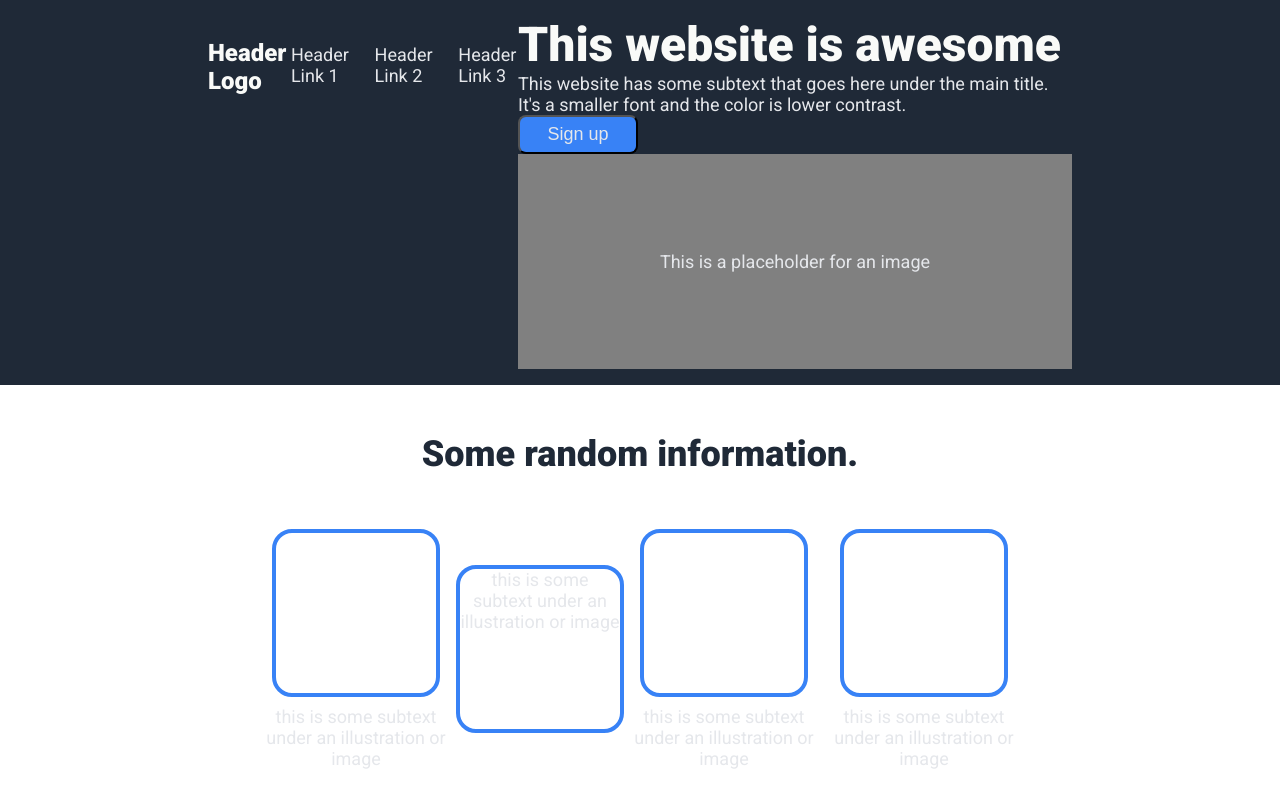
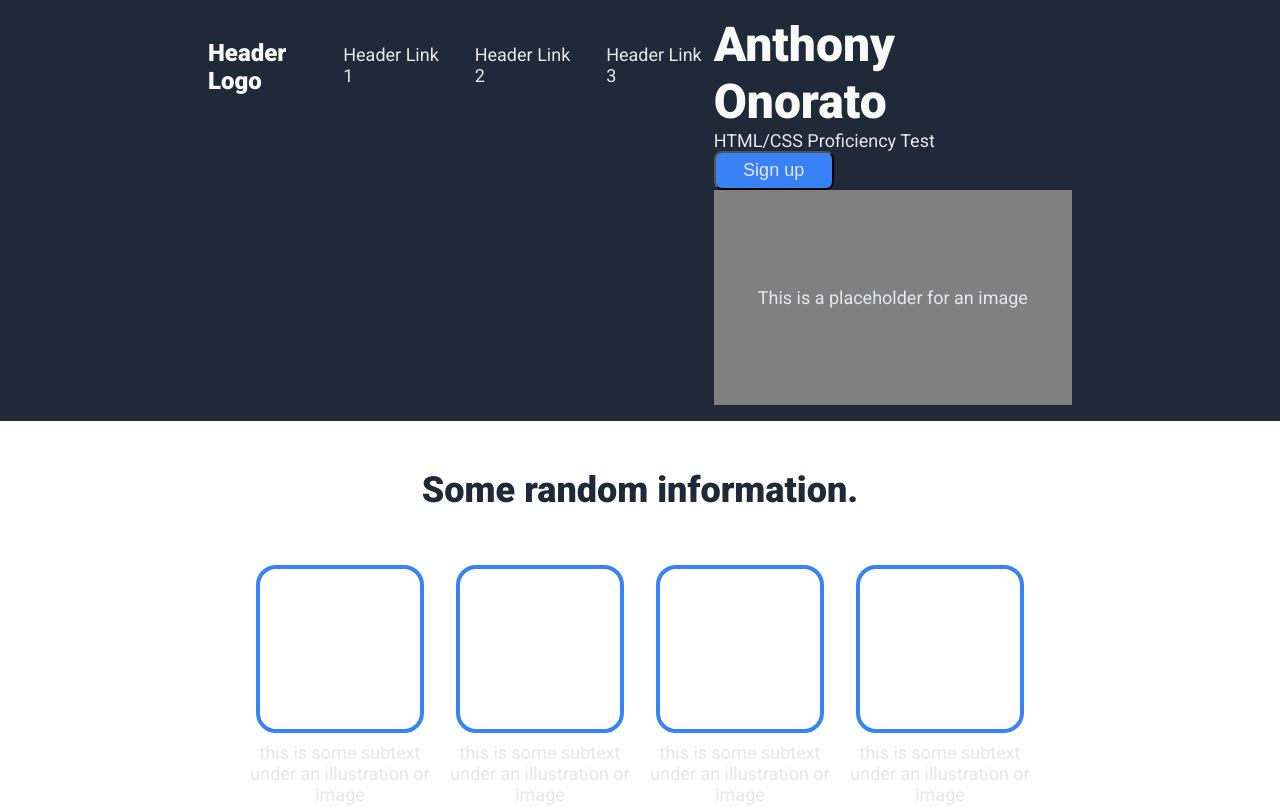
Before and after one commit to anthonyonorato/landing-page, a plain HTML site: page index.html in a window 1280 px wide. Shown: the top 808 px of the page. Drawn offline with Linux system fonts and the light colour scheme.

Commit message:
Fixed issue with square not aligning

```diff
--- a/index.html
+++ b/index.html
@@ -25,8 +25,8 @@
 
         <div class="Welcome">
             <div class="left">
-                <h1 class="hero">This website is awesome</h1>
-                <p class="secondary">This website has some subtext that goes here under the main title. It's a smaller font and the color is lower contrast.</p>
+                <h1 class="hero">Anthony Onorato</h1>
+                <p class="secondary">HTML/CSS Proficiency Test</p>
                 <button class="secondary">Sign up</button>
             </div>
             <div class="right">
@@ -46,9 +46,8 @@
             </div>
 
             <div class="card">
-                <div class="square">
-                    <p>this is some subtext under an illustration or image</p>
-                </div>
+                <div class="square"></div>
+                <p>this is some subtext under an illustration or image</p>
             </div>
 
             <div class="card">
```
